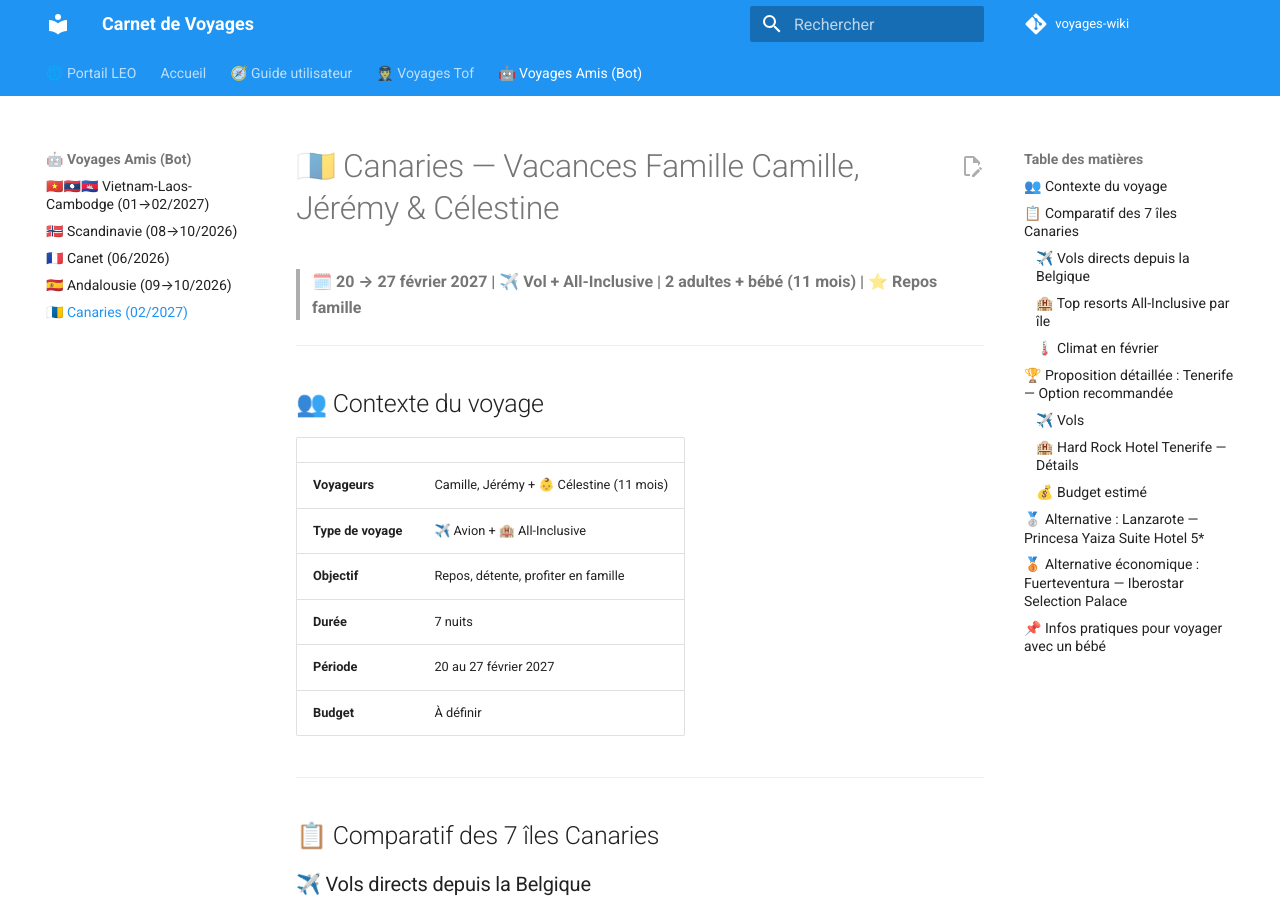
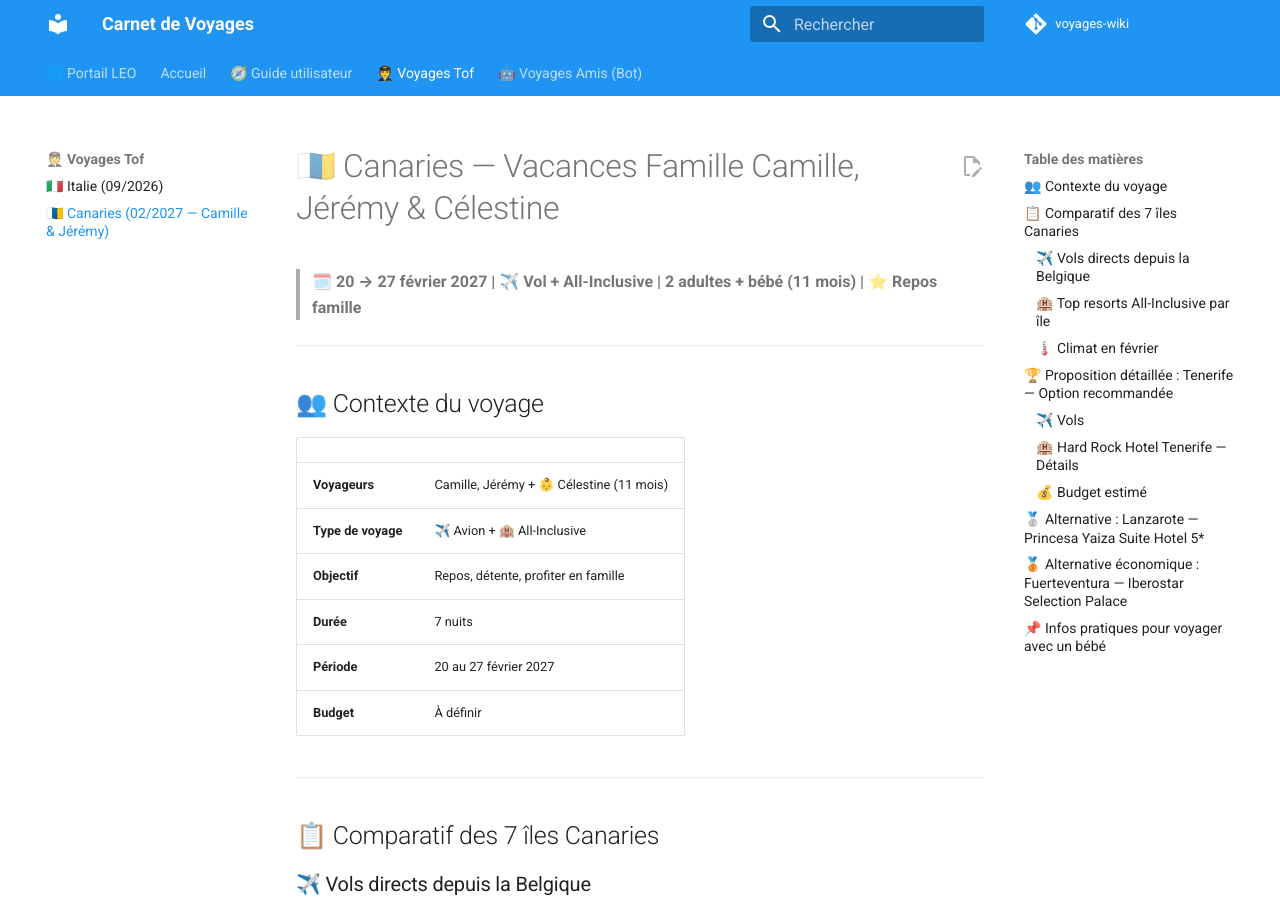
Before and after one commit to christophedanhier-hash/voyages-wiki, an MkDocs documentation site: the page built from docs/canaries-2027/index.md, in a window 1280 px wide and 900 px high. Built offline with MkDocs 1.6.1 and Material for MkDocs 9.7.7, drawn with Linux system fonts in a browser that asks for light colours; comment, search, counter and statistics services are not loaded.

Commit message:
Déplacement Canaries vers Voyages Tof (famille Camille)

```diff
--- a/mkdocs.yml
+++ b/mkdocs.yml
@@ -33,12 +33,12 @@ nav:
   - 🧭 Guide utilisateur: guide-utilisateur.md
   - 🧑‍✈️ Voyages Tof:
     - 🇮🇹 Italie (09/2026): italie/index.md
+    - 🇮🇨 Canaries (02/2027 — Camille & Jérémy): canaries-2027/index.md
   - 🤖 Voyages Amis (Bot):
     - 🇻🇳🇱🇦🇰🇭 Vietnam-Laos-Cambodge (01→02/2027): vietnam-laos-cambodge-2027/index.md
     - 🇳🇴 Scandinavie (08→10/2026): scandinavie-2026/index.md
     - 🇫🇷 Canet (06/2026): weekend-canet/index.md
     - 🇪🇸 Andalousie (09→10/2026): andalousie-pauline/index.md
-    - 🇮🇨 Canaries (02/2027): canaries-2027/index.md
 
 markdown_extensions:
   - admonition
```
